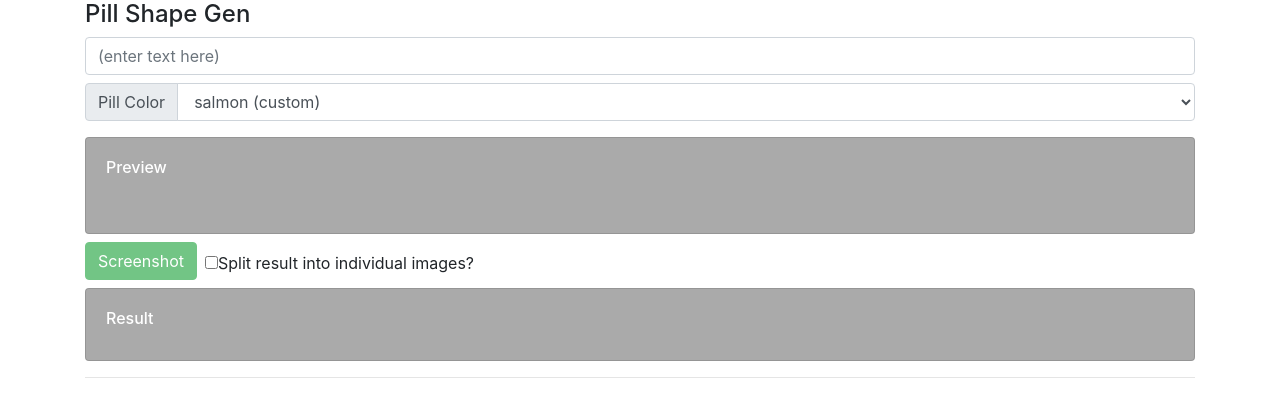
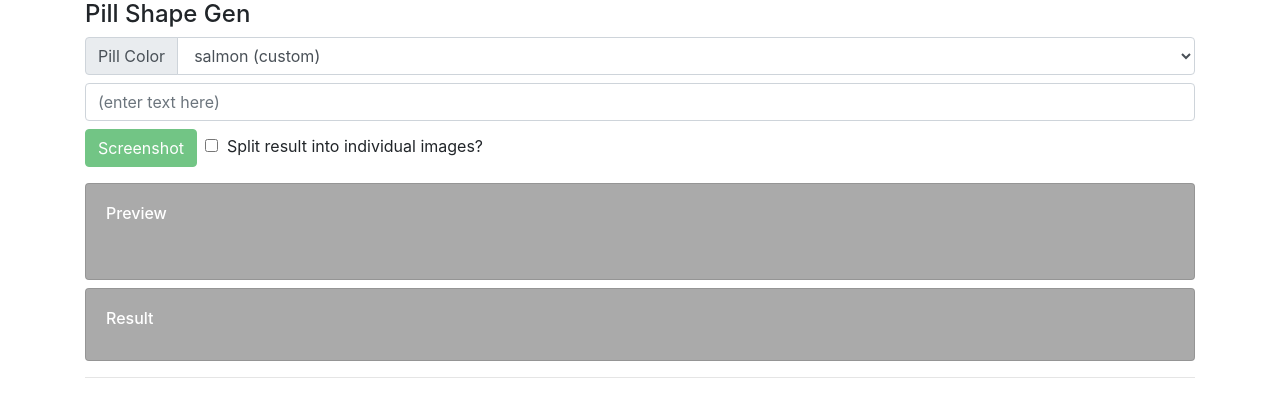
Before and after one commit to Drageaux/design-assets-gen, an Angular app: page / in a window 1280 px wide. Shown: the top 400 px of the page. Built offline with nearby package versions, Linux system fonts and the light colour scheme.

Commit message:
Reordering elements

```diff
--- a/src/app/app.component.html
+++ b/src/app/app.component.html
@@ -2,12 +2,7 @@
 
   <div class="form-group">
     <h4>Pill Shape Gen</h4>
-    <input type="text" class="form-control"
-           placeholder="(enter text here)"
-           [(ngModel)]="pillShapeText"
-           (keyup)="parsePillInput()"
-           #pillShapeInput>
-    <div class="input-group mt-2">
+    <div class="input-group mb-2">
       <div class="input-group-prepend">
         <label class="input-group-text" for="pill-shape-color-select">Pill Color</label>
       </div>
@@ -23,7 +18,25 @@
         <option [value]="'salmon'">salmon (custom)</option>
       </select>
     </div>
+
+    <input type="text" class="form-control mb-2"
+           placeholder="(enter text here)"
+           [(ngModel)]="pillShapeText"
+           (keyup)="parsePillInput()"
+           #pillShapeInput>
+
+    <button type="button" class="btn btn-success mr-2"
+            [disabled]="pillShapeInput.value === ''"
+            (click)="pillShapeInput.value !== '' ? screenshot('pill-shape-gen', pillShapeSplit): false">
+      Screenshot
+    </button>
+
+    <input id="pill-shape-split"
+           type="checkbox" aria-label="Checkbox for whether to split"
+           [checked]="pillShapeSplit" (change)="pillShapeSplit = !pillShapeSplit">&nbsp;
+    <label for="pill-shape-split">Split result into individual images?</label>
   </div>
+
   <div class="card mb-2" style="background:#aaa">
     <div class="card-body">
       <h6 class="card-title" style="color:white">Preview</h6>
@@ -37,16 +50,6 @@
     </div>
   </div>
 
-  <button type="button" class="btn btn-success mb-2 mr-2"
-          [disabled]="pillShapeInput.value === ''"
-          (click)="pillShapeInput.value !== '' ? screenshot('pill-shape-gen', pillShapeSplit): false">
-    Screenshot
-  </button>
-  <input id="pill-shape-split"
-    type="checkbox" aria-label="Checkbox for whether to split"
-         [checked]="pillShapeSplit" (change)="pillShapeSplit = !pillShapeSplit">
-  <label for="pill-shape-split">Split result into individual images?</label>
-
   <div class="card" style="background:#aaa">
     <div class="card-body">
       <h6 class="card-title" style="color:white">Result</h6>
```
